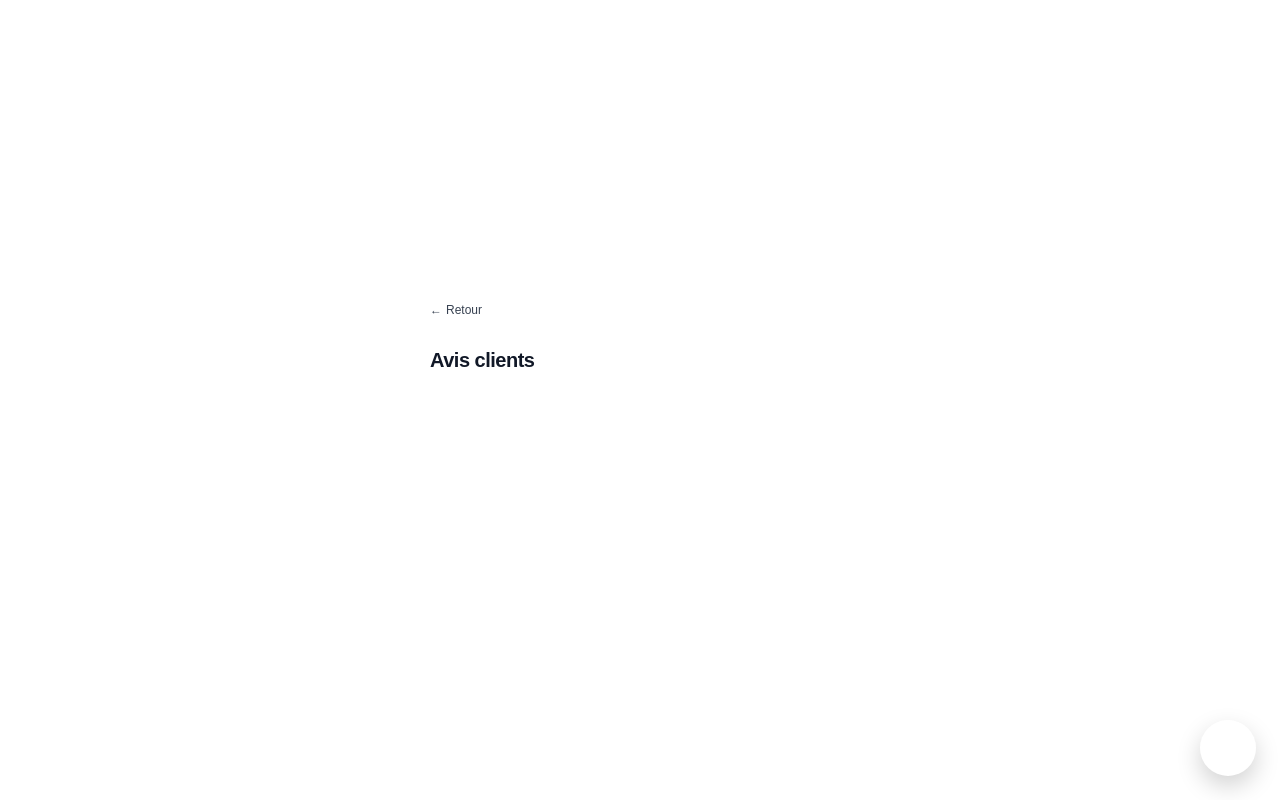
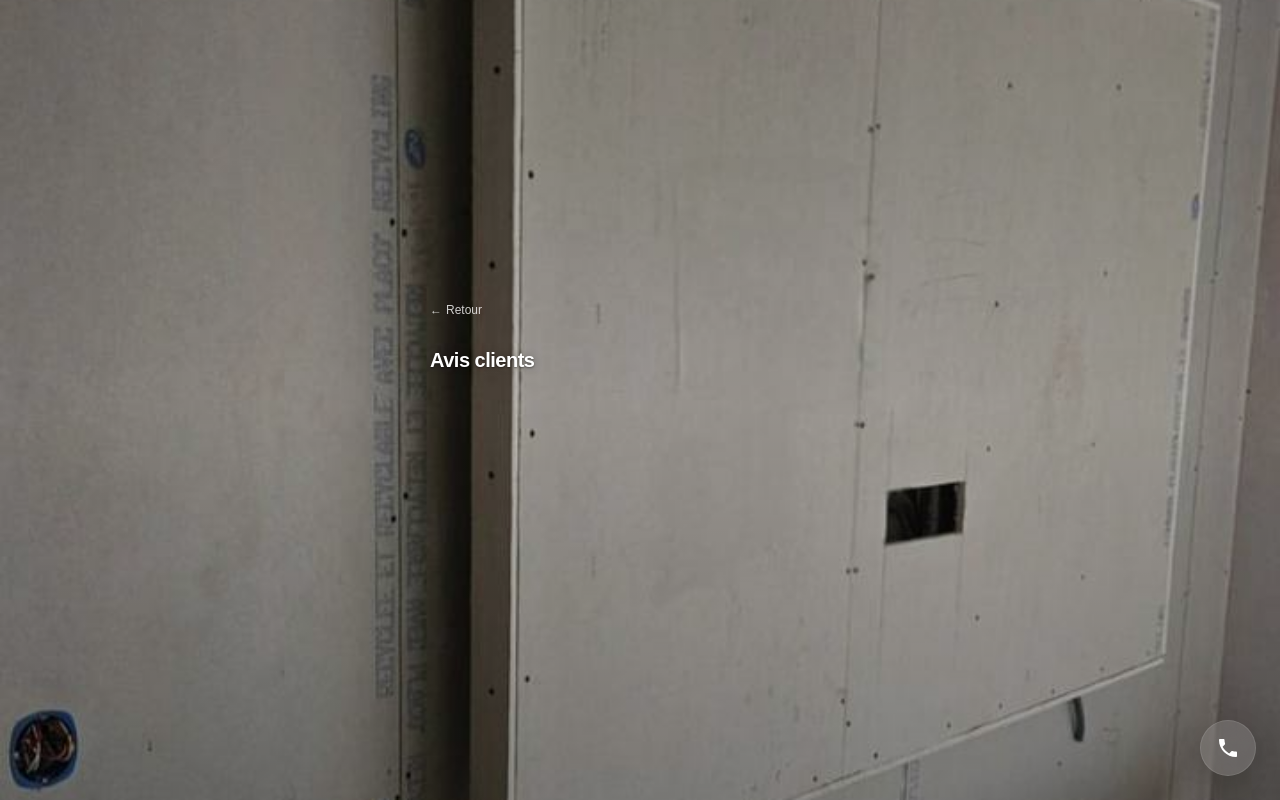
Before and after one commit to sergeiovitch63-create/lucas-leplaquiste, a Next.js app: page /avis in a window 1280 px wide. Built offline with nearby package versions, Linux system fonts and the light colour scheme.

Commit message:
Make reviews page background match home

```diff
--- a/src/app/avis/page.tsx
+++ b/src/app/avis/page.tsx
@@ -1,5 +1,6 @@
 import type { Metadata } from "next";
 import Link from "next/link";
+import { BackgroundShell } from "../../components/BackgroundShell";
 import { PhoneFrame } from "../../components/PhoneFrame";
 import { GoogleReviewsWidget } from "../../components/GoogleReviewsWidget";
 
@@ -14,15 +15,13 @@ export const metadata: Metadata = {
 
 export default function AvisPage() {
   return (
-    <div className="relative min-h-[100dvh] w-full overflow-x-hidden bg-white">
-      {/* Content */}
-      <div className="relative z-20 flex min-h-[100dvh] w-full items-center justify-center px-4 pt-[calc(env(safe-area-inset-top)+3rem)] pb-[calc(env(safe-area-inset-bottom)+6rem)]">
+    <BackgroundShell backgroundImage="/media/accueil/fond-ecrans.jpg">
       <PhoneFrame>
         <div className="space-y-7">
           <div className="flex items-center justify-between gap-3">
             <Link
               href="/"
-                className="inline-flex items-center gap-1 text-xs font-medium text-gray-700 underline-offset-4 hover:text-gray-900 hover:underline focus-visible:outline-none focus-visible:ring-2 focus-visible:ring-gray-400 focus-visible:ring-offset-2 focus-visible:ring-offset-white"
+              className="inline-flex items-center gap-1 text-xs font-medium text-white/80 underline-offset-4 hover:text-white hover:underline focus-visible:outline-none focus-visible:ring-2 focus-visible:ring-white/70 focus-visible:ring-offset-2 focus-visible:ring-offset-transparent"
               aria-label="Retour à la page principale"
             >
               <span aria-hidden>←</span>
@@ -31,7 +30,7 @@ export default function AvisPage() {
           </div>
 
           <div className="space-y-3">
-              <h1 className="text-xl font-semibold tracking-tight text-gray-900">
+            <h1 className="text-xl font-semibold tracking-tight text-white text-shadow-soft">
               Avis clients
             </h1>
           </div>
@@ -43,7 +42,6 @@ export default function AvisPage() {
           </div>
         </div>
       </PhoneFrame>
-      </div>
-    </div>
+    </BackgroundShell>
   );
 }
```
Also changed, not shown: src/app/og/route.tsx (line endings or trailing spaces), src/components/FloatingCallButton.tsx (line endings or trailing spaces), 1 other file (tests, documents, lock files or other folders). Lines whose indentation alone changed are shown as unchanged.
